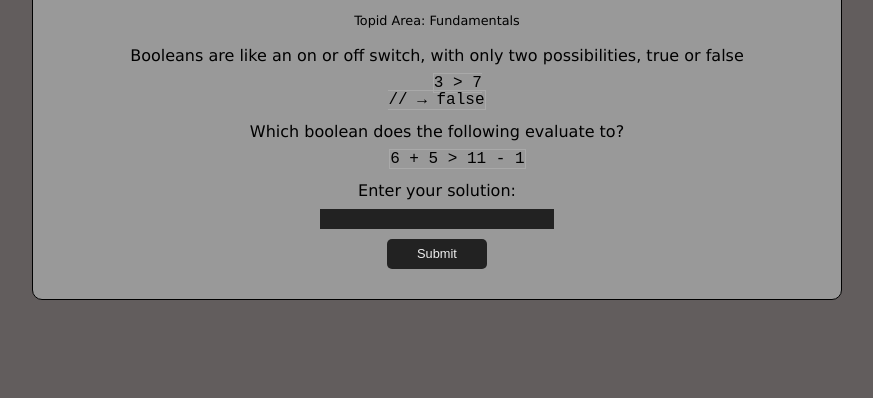
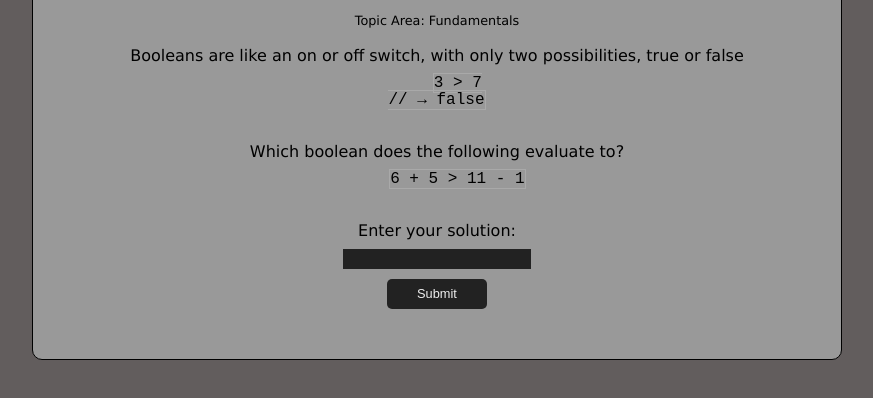
Before and after one commit to project-narp/narp, a plain HTML site: page card.html in a window 1280 px wide. Shown: the part 192-590 px from the top of the page, without its empty margins (203-1076 px from the left). Drawn offline with Linux system fonts and the light colour scheme; a script that the page names is missing; a web font is replaced by a local one.

```diff
--- a/card.html
+++ b/card.html
@@ -19,7 +19,7 @@
     <h2 id="title"></h2>
 
     <h4>
-      Topid Area: <span id="group"></span>
+      Topic Area: <span id="group"></span>
     </h4>
 
     <div>
--- a/css/card.css
+++ b/css/card.css
@@ -17,7 +17,7 @@ p {
   margin-bottom: 10px;
 }
 
-main>div {
+#container>div {
   width: 80%;
   margin: 0 auto 20px auto;
 }
@@ -59,7 +59,7 @@ input {
   font-size: 100%;
   font-family: 'Courier New', Courier, monospace;
   border: black;
-  text-align: center;
+  /* text-align: center; */
   width: 30%;
   display: block;
   margin: 10px auto 10px auto;
```
